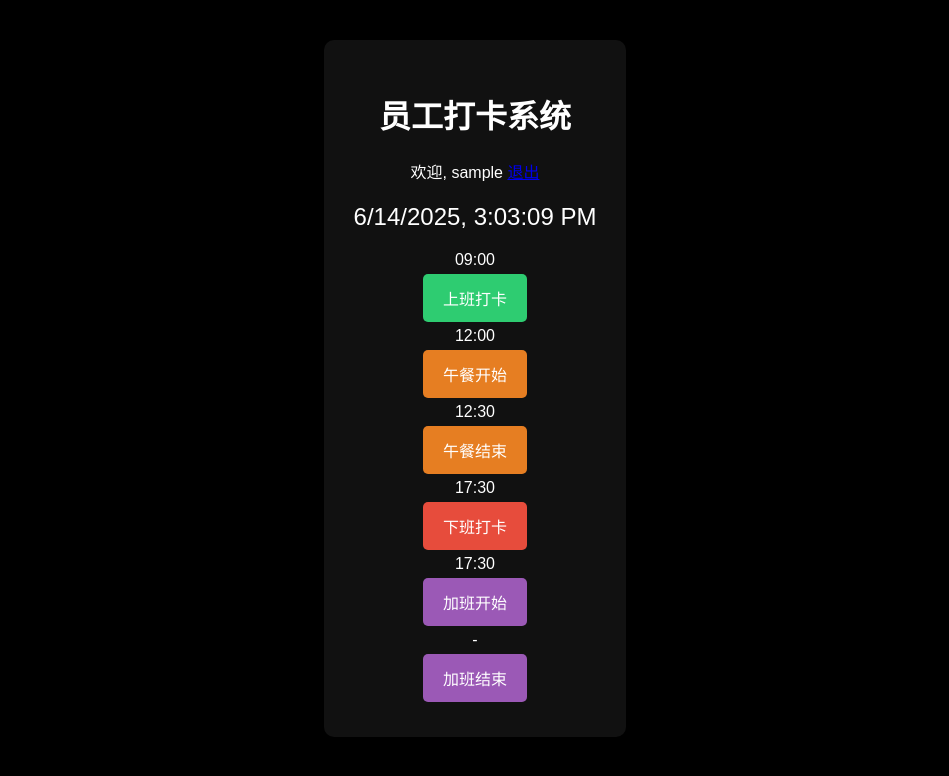
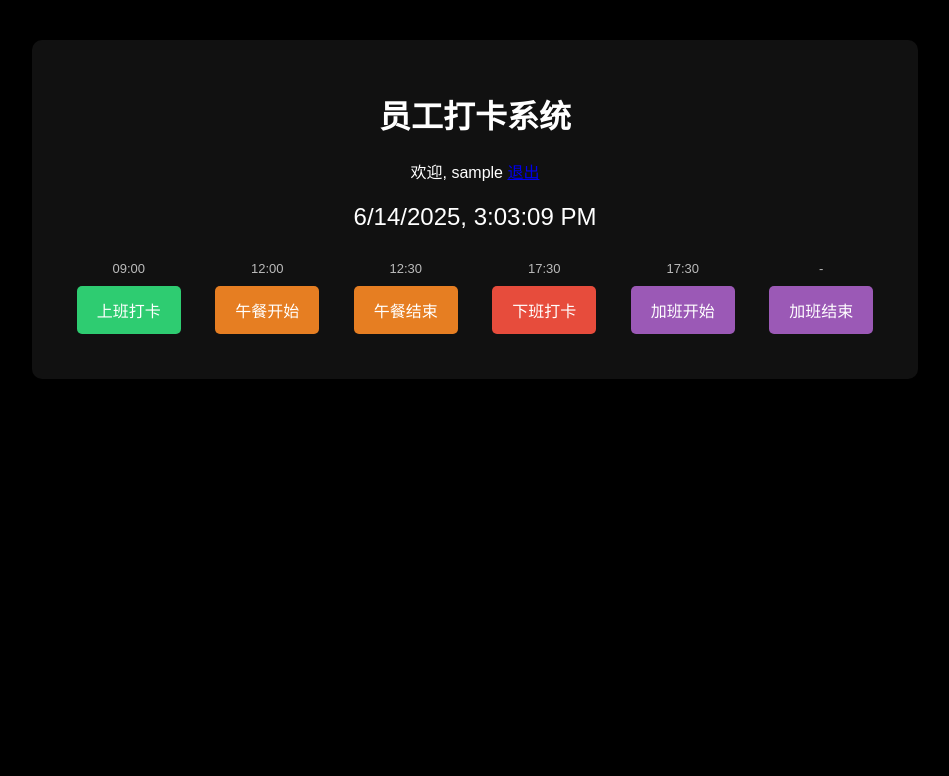
Before and after one commit to TDSUPPLY/Clock-in, a Flask app: page / in a window 1280 px wide. Shown: the top 776 px of the page, without its empty margins (165-1114 px from the left). Run offline with Flask 3, Linux system fonts and the light colour scheme; the visitor is signed in with stand-in values (Sample User, id 1).

Commit message:
Update style.css

```diff
--- a/static/style.css
+++ b/static/style.css
@@ -36,3 +36,15 @@ body {
     font-size: 18px;
     color: #00e0ff;
 }
+
+.btn-group {
+    display: inline-block;
+    text-align: center;
+    margin: 10px;
+}
+
+.btn-time {
+    font-size: 13px;
+    color: #bbb;
+    margin-bottom: 5px;
+}
```
